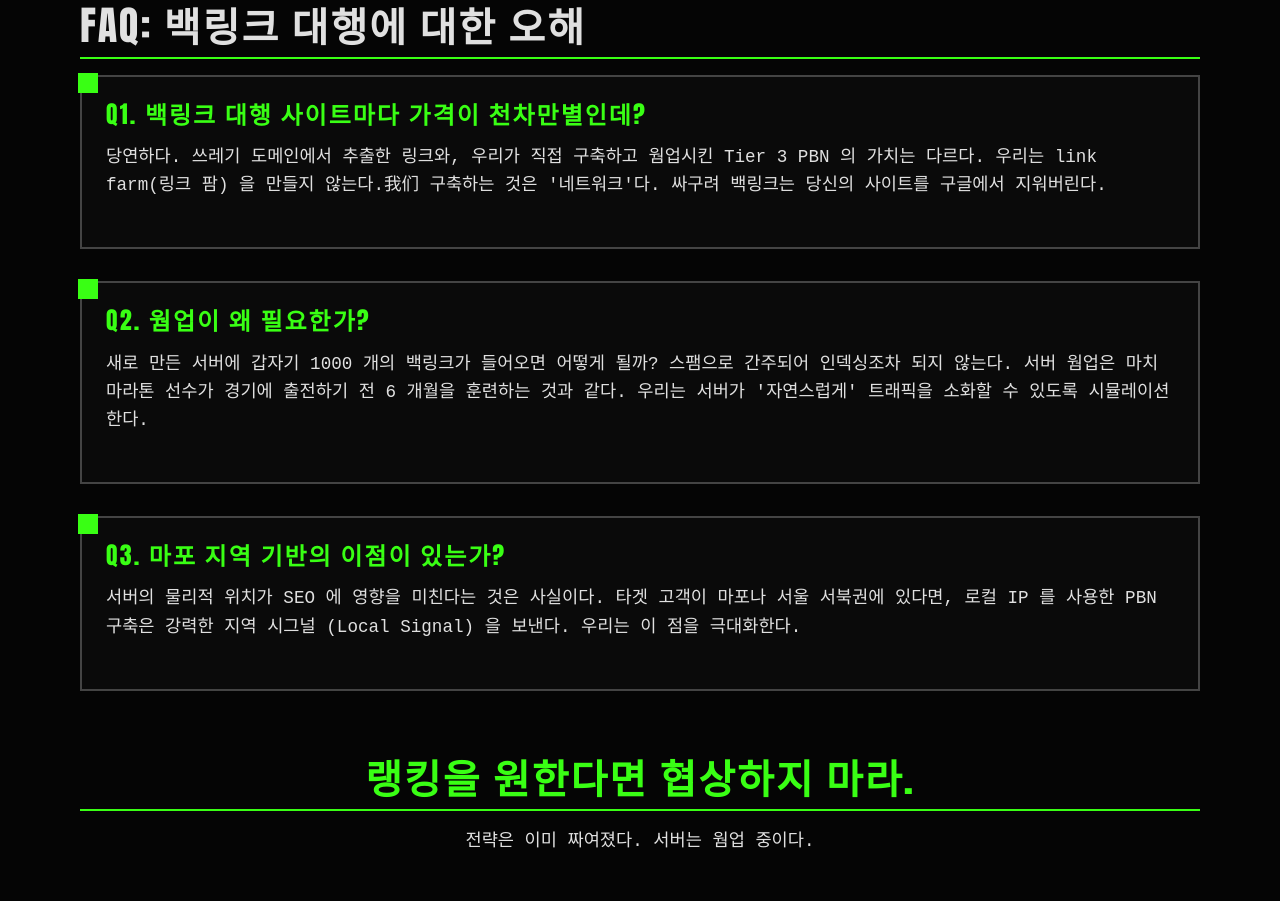
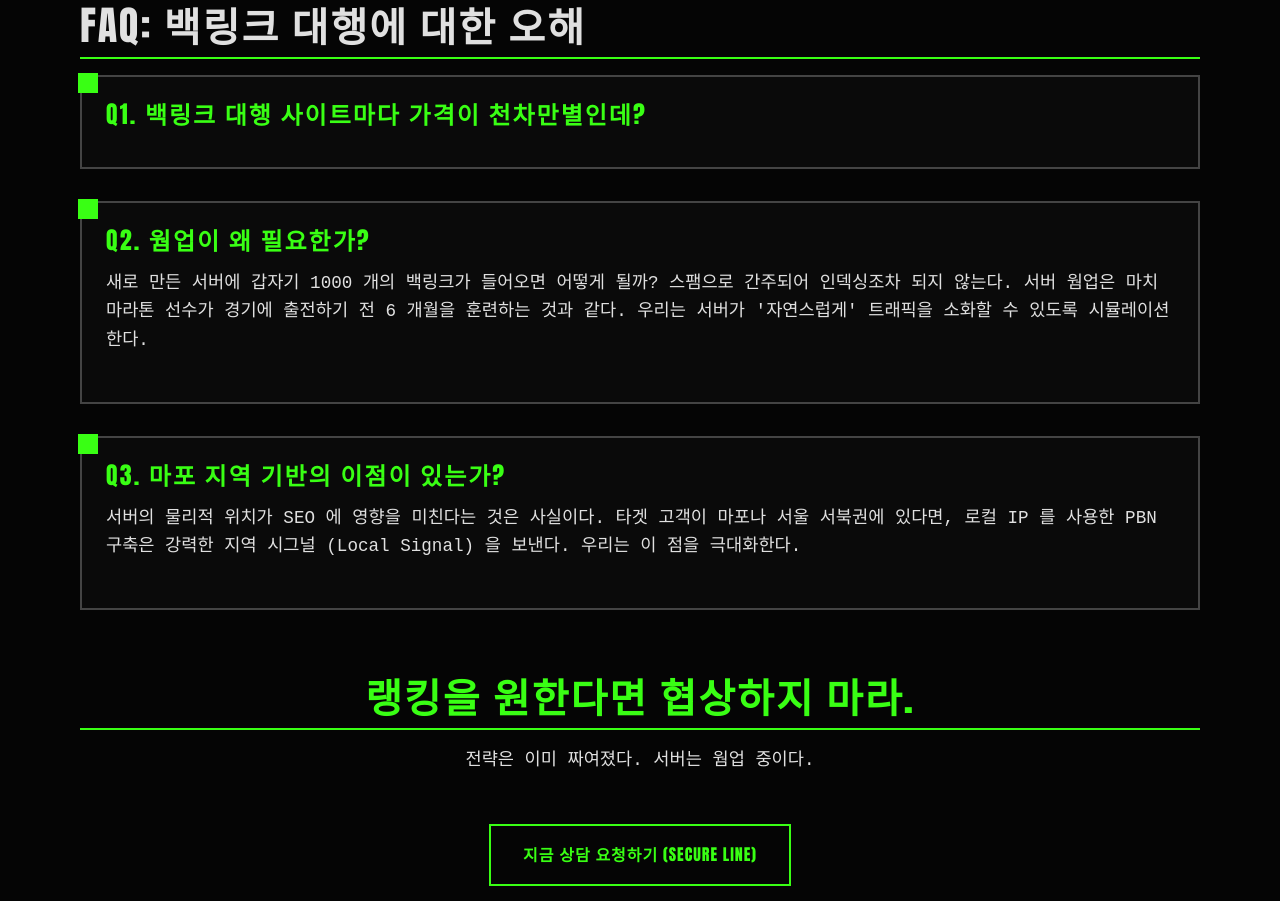
Before and after one commit to dydrkrtks7-cmd/bp-sf-t3-1779642675702-075, a plain HTML site: page about.html in a window 1280 px wide. Shown: the part 1196-2097 px from the top of the page. Drawn offline with Linux system fonts and the light colour scheme.

Commit message:
deploy: garbage-free snapshot 2026-07-28T13:17:45.143Z

```diff
--- a/about.html
+++ b/about.html
@@ -310,9 +310,7 @@
 
                 <div class="border-box">
                     <h3>Q1. 백링크 대행 사이트마다 가격이 천차만별인데?</h3>
-                    <p>
-                        당연하다. 쓰레기 도메인에서 추출한 링크와, 우리가 직접 구축하고 웜업시킨 Tier 3 PBN 의 가치는 다르다. 우리는 link farm(링크 팜) 을 만들지 않는다.我们 구축하는 것은 '네트워크'다. 싸구려 백링크는 당신의 사이트를 구글에서 지워버린다.
-                    </p>
+
                 </div>
 
                 <div class="border-box">
```
Also changed, not shown: index.html (+1 -1 lines).
